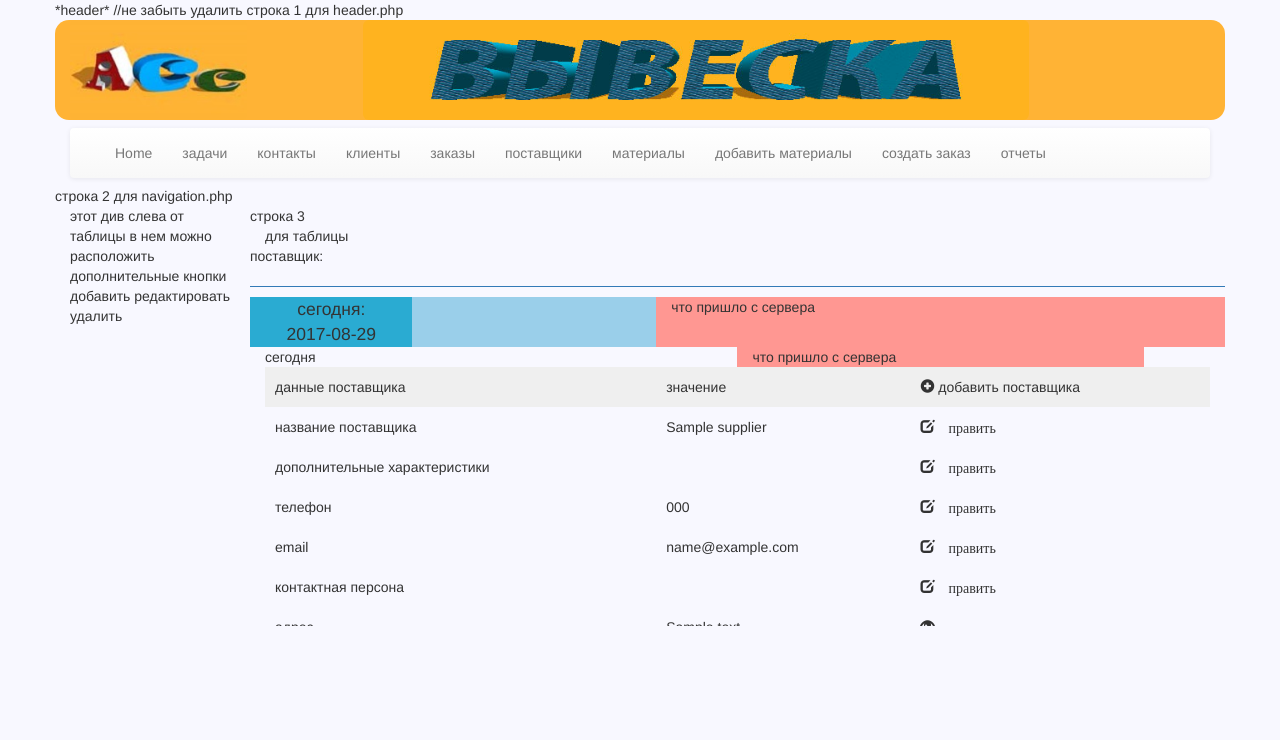
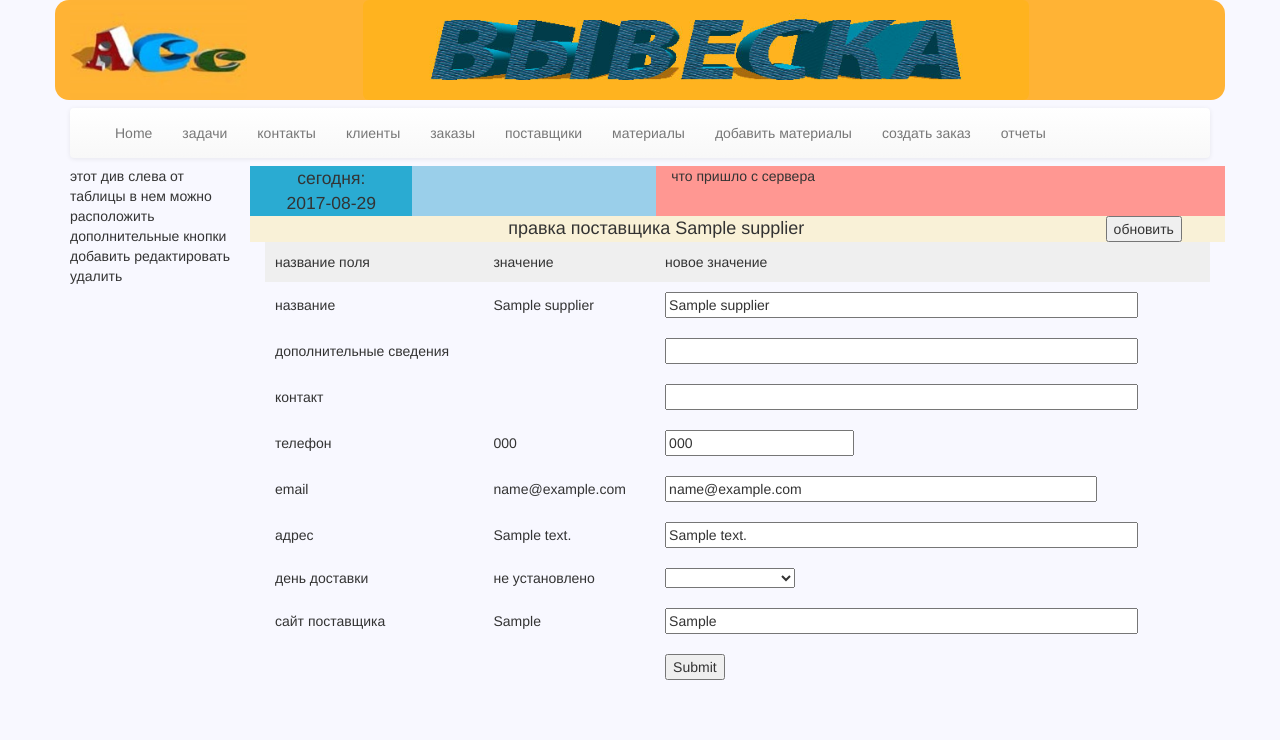
Before and after one commit to marevo/reclama, a PHP site: page /templates/viewOneSupplier.php in a window 1280 px wide. Shown: the top 740 px of the page. Run offline with PHP 8.4, Linux system fonts and the light colour scheme; tables that the repository leaves empty or names only in its code hold one stand-in row (values such as "Sample post").

Commit message:
add tempates/viewOneSupplier.php and add controllers/controllerOneSupplier.php and testing it working

```diff
--- a/App/Models/Supplier.php
+++ b/App/Models/Supplier.php
@@ -46,4 +46,35 @@ class Supplier extends ModelLikeTable
 //        var_dump($res);
         return $res;
     }
+
+    public function getDeliveryDays(){
+        switch ($this->deliveryDay){
+            case 1:
+                $delDays = 'понедельник';
+                break;
+            case 2:
+                $delDays = 'вторник';
+                break;
+            case 3:
+                $delDays = 'среда';
+                break;
+            case 4:
+                $delDays = 'четверг';
+                break;
+            case 5:
+                $delDays = 'пятница';
+                break;
+            case 6:
+                $delDays = 'все рабочие дни';
+                break;
+            case 7:
+                $delDays = 'всю дни недели';
+                break;
+            default :
+                $delDays = 'не установлено';
+                break;
+        }
+        return $delDays;
+    }
+
 }
--- a/templates/viewAllSuppliers.php
+++ b/templates/viewAllSuppliers.php
@@ -38,7 +38,7 @@ $allSuppliersInBase = \App\Models\Supplier::findAll();
 if(! empty ($allSuppliersInBase)){
     $tableAllSupp = "<table><thead><tr><td>id</td><td>название</td><td>доп характ</td><td>контакт</td><td>телефон</td><td>email</td><td>адрес поставщика</td><td>день доставки</td><td>сайте</td><td><span class='glyphicon glyphicon-eye-open'></span></td><td><span class='glyphicon glyphicon-trash'></span></td></tr></thead><tbody>";
     foreach ($allSuppliersInBase as $item){
-        $tableAllSupp .= "<tr><td>$item->id</td><td>$item->name</td><td>$item->addCharacteristic</td><td>$item->contactPerson</td><td>$item->phone0</td><td>$item->email0</td><td>$item->address</td><td>$item->deliveryDay</td><td><a href='$item->site' target='_blank'>$item->site</a></td><td><a href='viewOneSupplier.php?id=$item->id'>править</a></td><td>удалить</td></tr>";
+        $tableAllSupp .= "<tr><td>$item->id</td><td>$item->name</td><td>$item->addCharacteristic</td><td>$item->contactPerson</td><td>$item->phone0</td><td>$item->email0</td><td>$item->address</td><td> ".$item->getDeliveryDays()." </td><td><a href='$item->site' target='_blank'>$item->site</a></td><td><a href='viewOneSupplier.php?id=$item->id'>править</a></td><td>удалить</td></tr>";
     }
     $tableAllSupp .= "</tbody></table>";
 }
--- a/templates/viewOneMaterial.php
+++ b/templates/viewOneMaterial.php
@@ -6,7 +6,6 @@
  * Time: 23:17
  */
 require '../autoload.php';
-$IDORDER = 0;
 if(isset($_GET['id'])){
 //    если передали id значит работаем с ним иначе будем брать в else по умолчанию id=1
     $idMaterial = intval($_GET['id']);
@@ -24,7 +23,7 @@ foreach ($allSuppliers as $item){
 ?>
     <!DOCTYPE HTML>
     <html>
-
+<title> просмотр/правка данных материала </title>
     <?php
     require_once('../head.html');
     ?>
@@ -34,11 +33,10 @@ foreach ($allSuppliers as $item){
             <?php require_once('header.html'); ?>
         </div>
         <div class="row"><!-- навигация -->
-            <?php include('../navigation.html');?>
+            <?php require_once('../navigation.html');?>
             <script>
                 showLi('материал');
             </script>
-
             <!-- конец навигации -->
         </div>
         <div class="row">
--- a/templates/viewOneSupplier.php
+++ b/templates/viewOneSupplier.php
@@ -6,112 +6,127 @@
  * Time: 17:41
  */
 require '../autoload.php';
-//$IDSUPPLIER = 0;
 if(isset($_GET['id'])){
 //    если передали id значит работаем с ним иначе будем брать в else по умолчанию id=1
-    $IDSUPPLIER = $_GET['id'];
+    $idSupplier = intval($_GET['id']);
 }
 else{
-    $IDSUPPLIER = 1;
+    $idSupplier = 1;
 }
-$supplier = \App\Models\Supplier::findObjByIdStatic($IDSUPPLIER);
-//echo var_dump($supplier);
+$supp = \App\Models\Supplier::findObjByIdStatic($idSupplier);
+//echo var_dump($supp);
 ?>
-
-
 <!DOCTYPE HTML>
 <html>
-<title> просмотр данных поставщика </title>
-<?php include('../head.html') ?>
+<title> просмотр/правка данных поставщика </title>
+<?php     require_once('../head.html'); ?>
 <body>
 <div class="container">
-    <div class="row">*header* //не забыть удалить
-        <?php require_once('header.html'); ?> строка 1 для header.php
+    <div class="row">
+        <?php require_once('header.html'); ?>
     </div>
     <div class="row"><!-- навигация -->
-        <?php include('../navigation.html');?>строка 2 для navigation.php
+        <?php require_once('../navigation.html');?>
         <script>
-            showLi('');
+            showLi('поставщик');
         </script>
-    </div>
-    <?php
-    //подключение модального окна для просмотра доп сведений о поставщике его еще надо написать **/**
-//    include_once('viewAllMaterialsToOrder.html');
+    </div>            <!-- конец навигации -->
 
-    ?>
-    <div class="row">строка 3
-        <!--рабочее место слева для будущего меню-->
+    <div class="row">
+        <!--            начало доп блока слева-->
         <div class="col-lg-2 backForDiv">
             этот див слева от таблицы в нем можно расположить дополнительные кнопки добавить редактировать удалить
         </div>
-        <!--/рабочее место слева для будущего меню-->
-
-        <!--рабочее место справа-->
-        <div class="col-lg-10 backForDiv divForTable">для таблицы
-            <?php echo //передаем объект Supplier для распределения
-            "<script>
- var SUPPLIER = {
-     id : '$supplier->id',
-     name: '$supplier->name',
-     addCharacteristic : '$supplier->addCharacteristic',
-     phone0 : '$supplier->phone0',
-     email0 : '$supplier->email0',
-     contactPerson : '$supplier->contactPerson',
-     address : '$supplier->address',
-     deliveryDay : '$supplier->deliveryDay',
-     site : '$supplier->site'
- };
- </script>
-             ";
-            ?>
-            <div class="row"><!--просмотр одного поставщика-->
-                поставщик:<div class="col-lg-12 bg-primary panel-info h3 data-name='name' " >
-<!--                    --><?php //echo $supplier->name; ?>
+        <!--            конец доп блока слева-->
+        <div class="col-lg-10 backForDiv">
+            <!--строка показа времени и показа результата добавки материала в базу  -->
+            <?php  include_once '../App/html/forDisplayTimeShowAnswerServer.html'?>
+            <div class="row headingContent">
+                <div class="col-lg-10   col-md-10 col-sm-10 col-xs-10   text-center ">правка поставщика <?php echo $supp->name;?></div>
+                <div class="col-lg-2 col-md-2 col-sm-2 col-xs-2 text-center"><button id="btnUpdateShow" > обновить </button></div>
+            </div>
+            <div class="row">
+                <div class="col-lg-12 col-md-12 col-sm-12 col-xs-12">
+                    <form action="../App/controllers/controllerOneSupplier.php" method="post">
+                        <table>
+                            <thead>
+                            <tr>
+                                <td>название поля</td>
+                                <td>значение</td>
+                                <td>новое значение</td>
+                            </tr>
+                            </thead>
+                            <tbody>
+                            <tr style="display: none;"><td>id</td><td><?php echo $supp->id ;?></td><td id="idSupplier" class="formMaterial"><input  name="id" type="text" value="<?php echo $supp->id ?>"/></td></tr>
+                            <tr><td>название</td><td><?php echo $supp->name ;?></td><td class="formMaterial"><input name="name" type="text" size="55" maxlength="200" title ="<?php echo $supp->name ?>" value="<?php echo $supp->name ?>"/></td></tr>
+                            <tr><td>дополнительные сведения</td><td><?php echo $supp->addCharacteristic ; ?></td><td class="formMaterial"><input maxlength="300" size="55" name="addCharacteristic" title="<?php echo $supp->addCharacteristic ?>" type="text" value="<?php echo $supp->addCharacteristic ?>"/></td></tr>
+                            <tr><td>контакт</td><td><?php echo $supp->contactPerson ; ?></td><td class="formMaterial"><input maxlength="100" size="55" name="contactPerson" title="<?php echo $supp->contactPerson ?>" type="text" value="<?php echo $supp->contactPerson ?>"/></td></tr>
+                            <tr><td>телефон</td><td><?php echo $supp->phone0 ; ?></td><td class="formMaterial"><input maxlength="20" size="20" name="phone0" title="<?php echo $supp->phone0 ?>" type="text" value="<?php echo $supp->phone0 ?>"/></td></tr>
+                            <tr><td>email</td><td><?php echo $supp->email0 ; ?></td><td class="formMaterial"><input name="email0" maxlength="50" size="50" type="text" value="<?php echo $supp->email0 ?>"/></td></tr>
+                            <tr><td>адрес</td><td><?php echo $supp->address ; ?></td><td class="formMaterial"><input  name="address" maxlength="200" size="55" type="text" value="<?php echo $supp->address ?>"/></td></tr>
+                            <tr><td>день доставки</td><td><?php echo $supp->getDeliveryDays(); ?></td><td class="formMaterial"><select name="deliveryDay" >
+                                        <option value="1">понедельник</option>
+                                        <option value="2">вторник</option>
+                                        <option value="3">среда</option>
+                                        <option value="4">четверг</option>
+                                        <option value="5">пятница</option>
+                                        <option value="6">все рабочие дни</option>
+                                        <option value="0">не установлено</option>
+                                </td></tr>
+                            <tr><td>сайт поставщика</td><td><?php echo $supp->site  ?></td><td class="formMaterial"><input name="site" type="text" size='55' value = "<?php echo $supp->site  ?>"/></td></tr>
+                            <tr><td></td><td></td><td class="formMaterial"><input name="btnSend" type="submit"/></td></tr>
+                            <tr style="display: none;"><td>скрытое поле</td><td>маяк</td><td><input name="submitOneSupplier" /></td></tr>
+                            </tbody>
+                        </table>
+                    </form>
                 </div>
             </div>
-            <?php require_once ('../App/html/forDisplayTimeShowAnswerServer.html');?>
-            <div class="row"><!--дата и отображение результатов запросов к серверу -->
-                <div class="col-lg-2 col-md-2 col-sm-4 col-xs-4">сегодня <span id = 'dateToday'></span></div>
-                <div class="col-lg-4 col-md-4 col-sm-8 col-xs-8" id="rezZaprosaKServerViewOneSupplier" ></div><!-- сделать повесить сюда -->
-                <div class="col-lg-5 col-md-12 col-sm-12 col-xs-12" id="rezShow"> что пришло с сервера</div>
-            </div>
-            <div class="row">
-                <div class="col-lg-12">
-                    <table id="tableOneSupplier" >
-                        <thead><tr><td>данные поставщика</td><td>значение</td><td><span class="glyphicon glyphicon-plus-sign"></span> добавить поставщика
-                            </td></tr></thead>
-                        <tbody>
-                        <tr><td>название поставщика</td><td data-name="name"></td><td><span class="glyphicon glyphicon-edit"> править</span></td></tr>
-                        <tr><td>дополнительные характеристики</td><td data-name="addCharacteristic"></td><td><span class="glyphicon glyphicon-edit"> править</span></td></tr>
-                        <tr><td>телефон</td><td data-name="phone0"></td><td><span class="glyphicon glyphicon-edit"> править</span></td></tr>
-                        <tr><td>email</td><td data-name="email0"></td><td><span class="glyphicon glyphicon-edit"> править</span></td></tr>
-                        <tr><td>контактная персона</td><td data-name="contactPerson"></td><td><span class="glyphicon glyphicon-edit"> править</span></td></tr>
-                        <tr><td>адрес</td><td data-name="address"></td><td><span class="glyphicon glyphicon-eye-open"> править</span></td></tr>
-                        <tr><td>день доставки</td><td data-name="deliveryDay" ></td><td><span class="glyphicon glyphicon-edit"> править</span></td></tr>
-                        <tr><td>сайт</td><td data-name='site'></td><td><span class="glyphicon glyphicon-edit"> править</span></td></tr>
-                        </tbody>
-                    </table>
-                    <script>
-                        //*/на событие загрузки таблицы добавили на саму таблицу click функцию al
-                        //при загрузке страницы в '#dateToday' будет выведена сегодняшняя дата в формате yyyy-mm-dd
-                        document.addEventListener('DOMContentLoaded',function () {
-                            var date = getDate();
-                            $('.dateToday').html(date)  ;
-                            dateToday = date;
-                            idClient = $('#idClient').html();
-                        });
 
-                    </script>
-
-                </div>
-            </div>
         </div>
-        <!-- конец рабочей зоны -->
     </div>
-
-
-
-</div><!-- container-->
-<script src="../js/viewOneSupplier.js"></script>
+</div>
+<script>
+    //функция показа полей для редактирования сейчас используется для перезагрузки страницы после отправки новых значений по submit
+    function displayFormMaterial() {
+        location.reload();
+        return false;
+        var i =0, j= 0;
+        $('.formMaterial').each(function () {
+            if($(this).css('visibility')=='visible'){
+                $(this).css('visibility','hidden');
+            }
+            else {
+                $(this).css('visibility','visible');
+                //заполним input
+                $(this).find('input').val( $(this).prev().textContent ) ;
+            }
+        });
+        return false;
+    }
+    //по загрузке всех данных выберет в selecte для update поле которое сейчас есть в базе
+    $(function () {
+        $('#btnUpdateShow').on('click',displayFormMaterial) ;
+        $('select').val('<?php echo $supp->deliveryDay ;?>')
+    });
+    //отправка по ajax запроса на update данных поставщика
+    $('form').submit(function () {
+        $.ajax({
+            type: $(this).attr('method'),
+            url: $(this).attr('action'),//ссылка куда идут данные,
+            data: $(this).serializeArray(),//сериализирует в виде массива
+            success: function ( data) {
+//                                     fUspehAll('удачно');
+                $('.divForAnswerServer').html(data);
+//                                     return false;
+//                                    $(this).find('.alert').remove();
+//                    alert('улетели данные ' + $(this).serializeArray());
+                console.log($(this).serializeArray());
+            }
+        });
+        $(this).find('.alert').remove();
+        return false;
+    });
+</script>
 </body>
 </html>
+<?php
```
Also changed, not shown: App/controllers/controllerOneSupplier.php (added, +48 -0 lines), App/html/viewOneSupplier.html (deleted).
